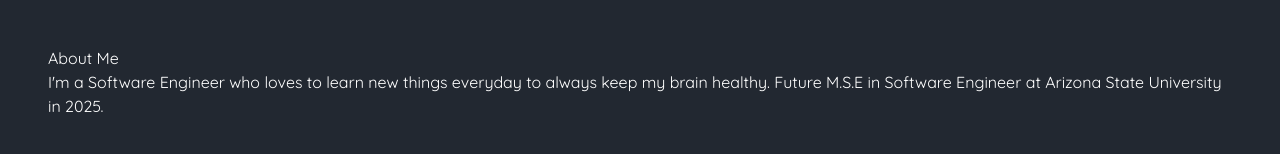
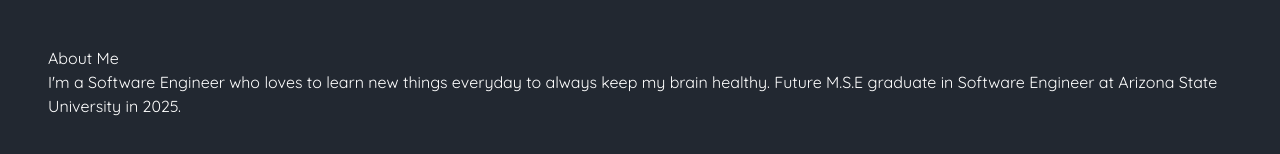
Before and after one commit to erick14117/next-portfolio, a Next.js app: page / in a window 1280 px wide. Shown: the part 504-658 px from the top of the page. Built offline with nearby package versions, Linux system fonts and the light colour scheme.

Commit message:
1st commit

```diff
--- a/src/app/components/AboutSection.jsx
+++ b/src/app/components/AboutSection.jsx
@@ -11,7 +11,7 @@ About Me
         </h2>
         <p>
         I'm a Software Engineer who loves to learn new things everyday to always keep my
-        brain healthy. Future M.S.E in Software Engineer at Arizona State University in 2025.
+        brain healthy. Future M.S.E graduate in Software Engineer at Arizona State University in 2025.
         </p>
       </div>
     </section>
```
